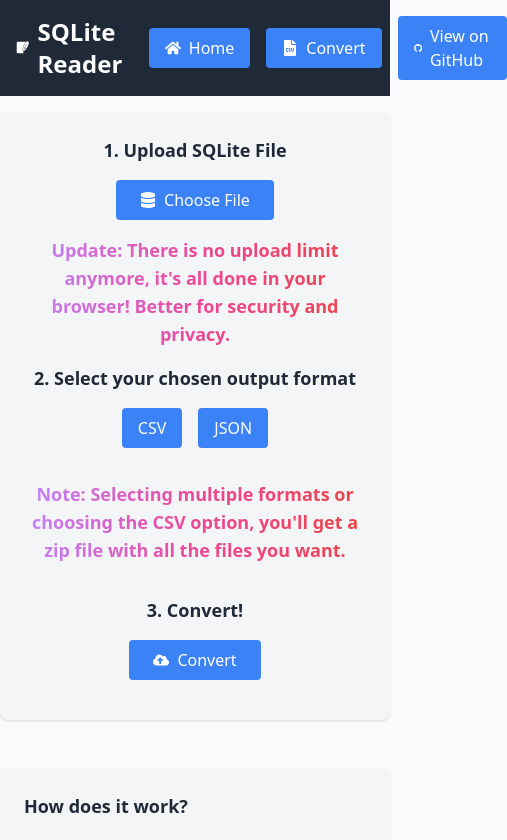
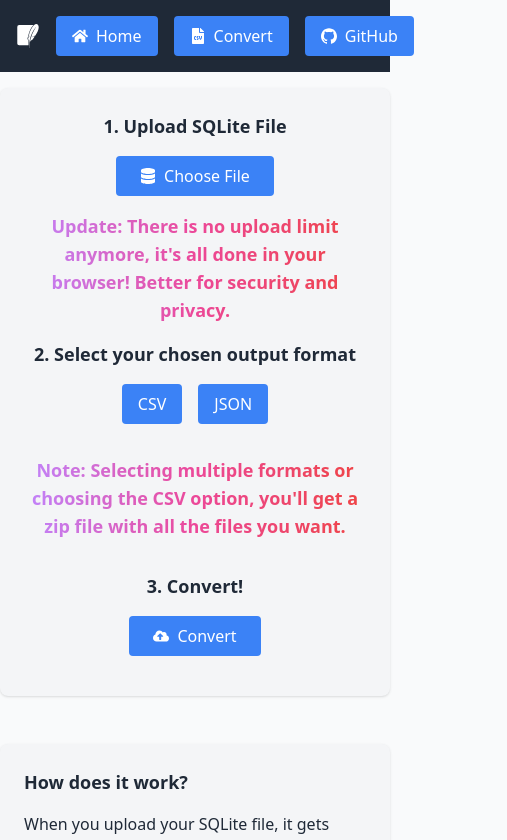
Before and after one commit to GalvinPython/sqlite-viewer, a Next.js app: page /convert in a window 390 px wide. Shown: the top 840 px of the page, 507 px wide, since content can reach past the window. Built offline with nearby package versions, Linux system fonts and the light colour scheme.

Commit message:
fix: slight changes for mobile navbar

```diff
--- a/components/Navbar.tsx
+++ b/components/Navbar.tsx
@@ -1,14 +1,28 @@
 import { SiSqlite, SiGithub } from "react-icons/si";
 import { FaFileCsv, FaHome } from "react-icons/fa";
+import { useState, useEffect } from "react";
 
 const Navbar: React.FC = () => {
+    const [isMobile, setIsMobile] = useState(false);
+
+    useEffect(() => {
+        const handleResize = () => {
+            setIsMobile(window.innerWidth <= 770);
+        };
+
+        window.addEventListener("resize", handleResize);
+        handleResize();
+
+        return () => window.removeEventListener("resize", handleResize);
+    }, []);
+
     return (
         <header className="bg-gray-800 text-white w-full mb-4">
             <div className="container mx-auto flex justify-between items-center p-4">
                 <div className="flex items-center gap-4">
                     <h1 className="text-2xl font-semibold flex items-center gap-2">
                         <SiSqlite />
-                        SQLite Reader
+                        {!isMobile && "SQLite Reader"}
                     </h1>
                     <a
                         className="px-4 py-2 rounded hover:bg-blue-600 transition inline-flex items-center gap-2"
@@ -17,6 +31,7 @@
                             backgroundColor: "var(--button-bg)",
                             color: "var(--button-text-color)",
                         }}
+                        title="Home"
                     >
                         <FaHome />
                         Home
@@ -28,6 +43,7 @@
                             backgroundColor: "var(--button-bg)",
                             color: "var(--button-text-color)",
                         }}
+                        title="Convert"
                     >
                         <FaFileCsv />
                         Convert
@@ -41,9 +57,10 @@
                             color: "var(--button-text-color)",
                         }}
                         target="_blank"
+                        title="GitHub"
                     >
                         <SiGithub />
-                        View on GitHub
+                        {isMobile ? "GitHub" : "View on GitHub"}
                     </a>
                 </div>
             </div>
```
